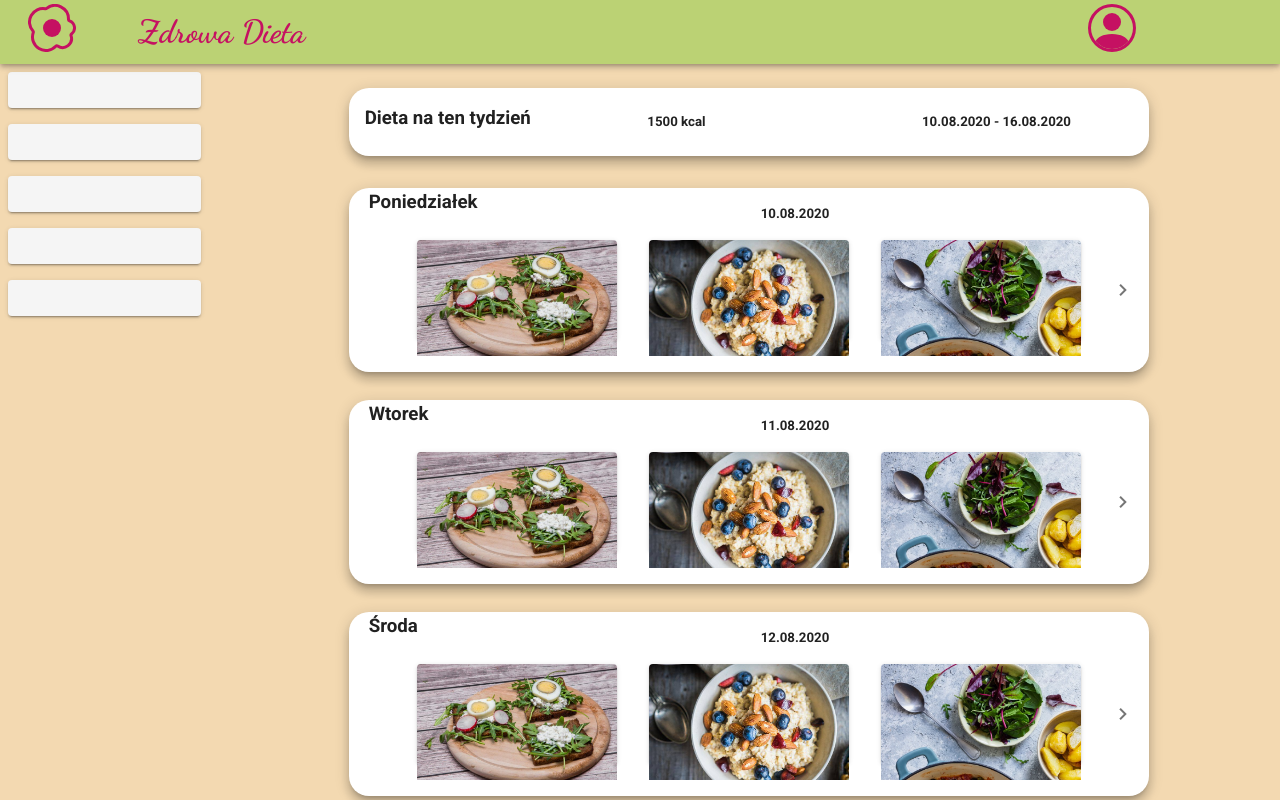
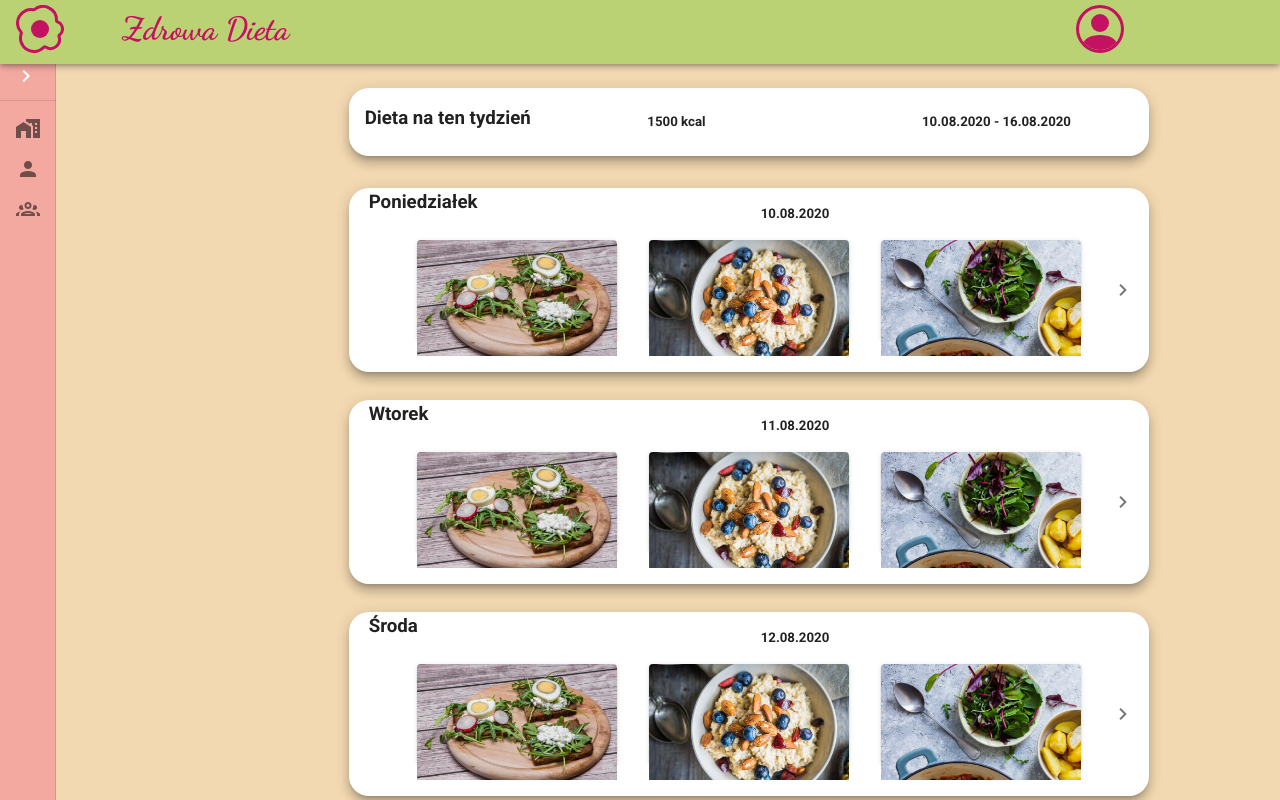
Before and after one commit to yuriykis/dietacukrzyka, a Vue app: page / in a window 1280 px wide. Shown: the top 800 px of the page. Built offline with nearby package versions, Linux system fonts and the light colour scheme.

Commit message:
add-vuetify-navigation-drawer

```diff
--- a/src/App.vue
+++ b/src/App.vue
@@ -4,23 +4,24 @@
       app
       color="#BBD274"
       dark
+      depressed
     >
     <v-row>
       <v-col lg="1">
-        <AppIcon class="ma-3"/>
+        <AppIcon/>
       </v-col>
       <v-col lg="9">
-        <h1 class="ma-4">Zdrowa Dieta</h1>
+        <h1>Zdrowa Dieta</h1>
       </v-col>
       <v-col lg="1">
-        <PersonIcon class="ma-3"/>
+        <PersonIcon/>
       </v-col>
     </v-row>
     </v-app-bar>
 
     <v-main>
       <v-row>
-        <v-col lg="2">
+        <v-col lg="2" class="pt-0 pb-0">
            <Menu/>
         </v-col>
          <v-col>
@@ -49,9 +50,7 @@ export default {
     PersonIcon
   },
 
-  data: () => ({
-    //
-  }),
+  data: () => ({}),
 };
 </script>
 
--- a/src/components/Menu.vue
+++ b/src/components/Menu.vue
@@ -1,36 +1,56 @@
 <template>
-  <v-container>
-      <v-row>
-          <v-btn block class="ma-2">
-          </v-btn>
-      </v-row>
-      <v-row>
-          <v-btn block class="ma-2">
-          </v-btn>
-      </v-row>
-      <v-row>
-          <v-btn  block class="ma-2">
-          </v-btn>
-      </v-row>
-      <v-row>
-          <v-btn block class="ma-2">
-          </v-btn>
-      </v-row>
-      <v-row>
-         <v-btn block class="ma-2">
-          </v-btn>
-      </v-row>
-  </v-container>
+    <v-navigation-drawer
+      v-model="drawer"
+      :mini-variant.sync="mini"
+      color="#F3A9A0"
+    >
+      <v-list-item class="px-2">
+        <v-btn
+          icon
+          color="white"
+          @click.stop="mini = !mini"
+        >
+          <v-icon>mdi-chevron-right</v-icon>
+        </v-btn>
+      </v-list-item>
+
+      <v-divider></v-divider>
+
+      <v-list dense>
+        <v-list-item
+          v-for="item in items"
+          :key="item.title"
+          link
+        >
+          <v-list-item-icon>
+            <v-icon>{{ item.icon }}</v-icon>
+          </v-list-item-icon>
+
+          <v-list-item-content>
+            <v-list-item-title>{{ item.title }}</v-list-item-title>
+          </v-list-item-content>
+        </v-list-item>
+      </v-list>
+    </v-navigation-drawer>
 </template>
 
 <script>
   export default {
     name: 'Menu',
     data: () => ({
-
+      drawer: true,
+        items: [
+          { title: 'Home', icon: 'mdi-home-city' },
+          { title: 'My Account', icon: 'mdi-account' },
+          { title: 'Users', icon: 'mdi-account-group-outline' },
+        ],
+        mini: true,
     }),
   }
 </script>
 
 <style scoped>
+.menu-color {
+  color: '#F3D9B1';
+}
 </style>
```
